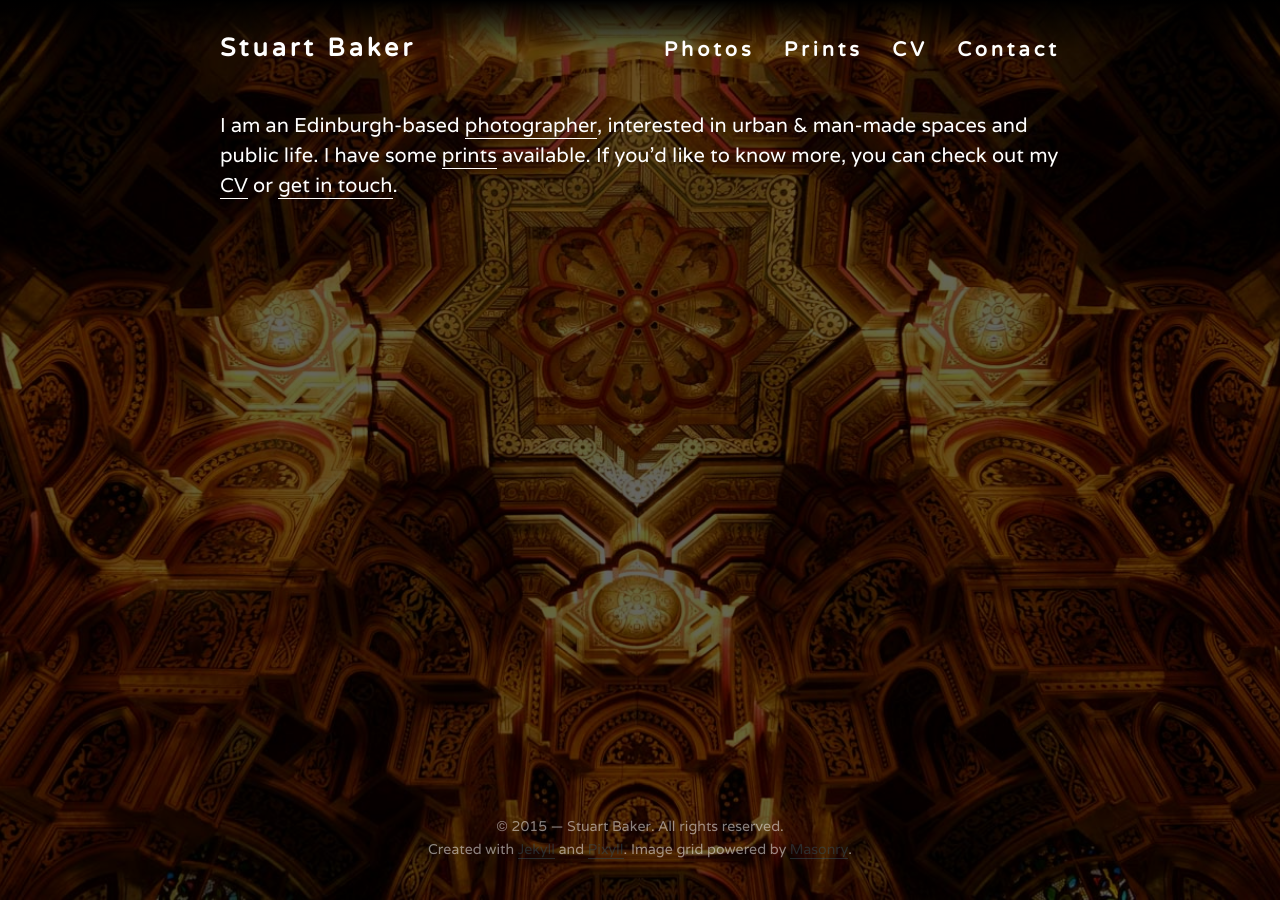
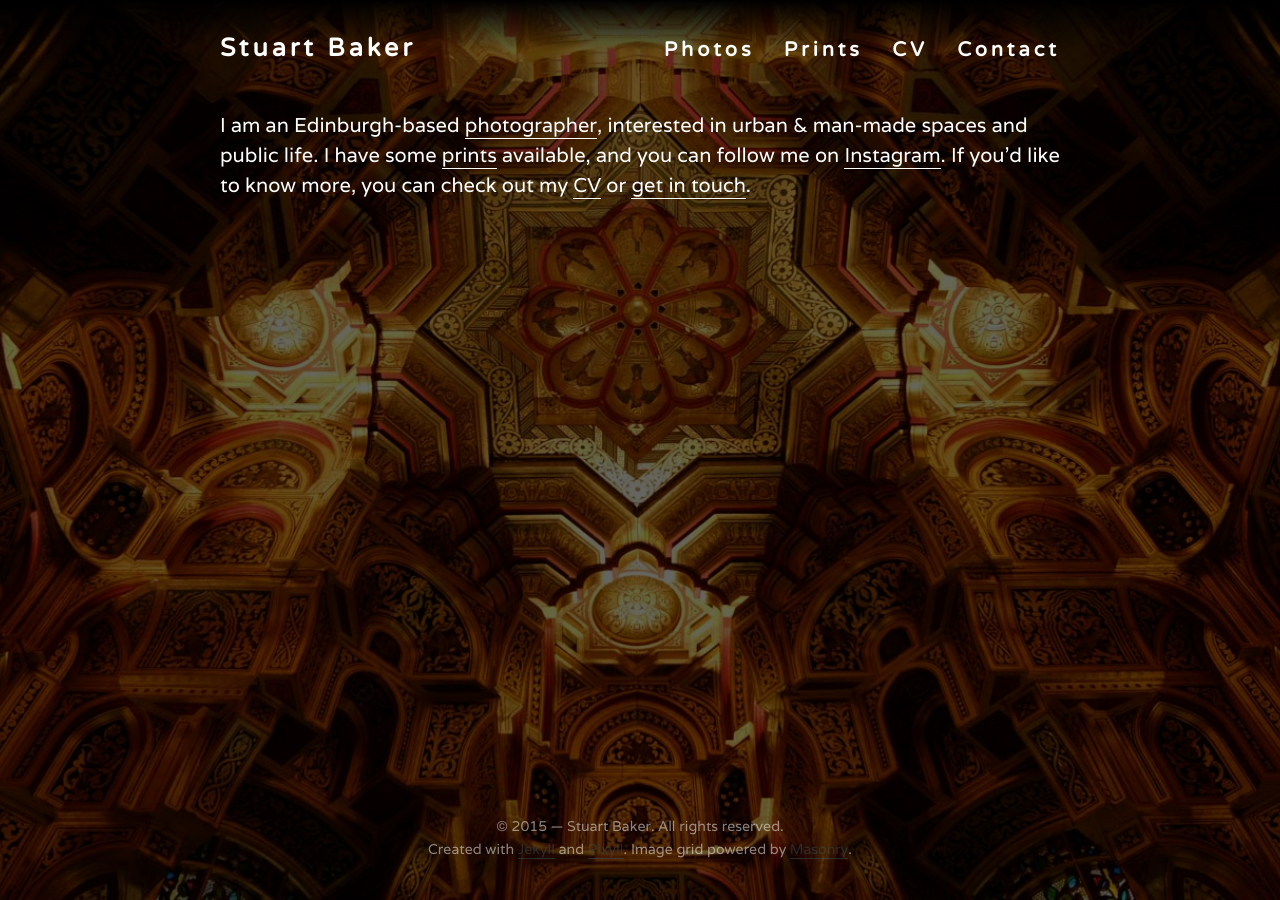
Before and after one commit to smbkr/smbkr.github.io, a Jekyll site: the page built from index.html, in a window 1280 px wide. Built offline with Jekyll 4.4.1, drawn with Linux system fonts in a browser that asks for light colours.

Commit message:
added instagram link to homepage

```diff
--- a/index.html
+++ b/index.html
@@ -5,6 +5,7 @@ dark: true
 
 <div class="home">
 
-	<p>I am an Edinburgh-based <a href="/photos/">photographer</a>, interested in urban &amp; man-made spaces and public life. I have some <a href="/photos/prints/">prints</a> available. If you'd like to know more, you can check out my <a href="cv-stuart-baker.pdf">CV</a>  or <a href="/contact/">get in touch</a>.
+	<p>
+		I am an Edinburgh-based <a href="/photos/">photographer</a>, interested in urban &amp; man-made spaces and public life. I have some <a href="/photos/prints/">prints</a> available, and you can follow me on <a href="https://www.instagram.com/strtbkr/">Instagram</a>. If you'd like to know more, you can check out my <a href="cv-stuart-baker.pdf">CV</a>  or <a href="/contact/">get in touch</a>.
 	</p>
 </div>
```
